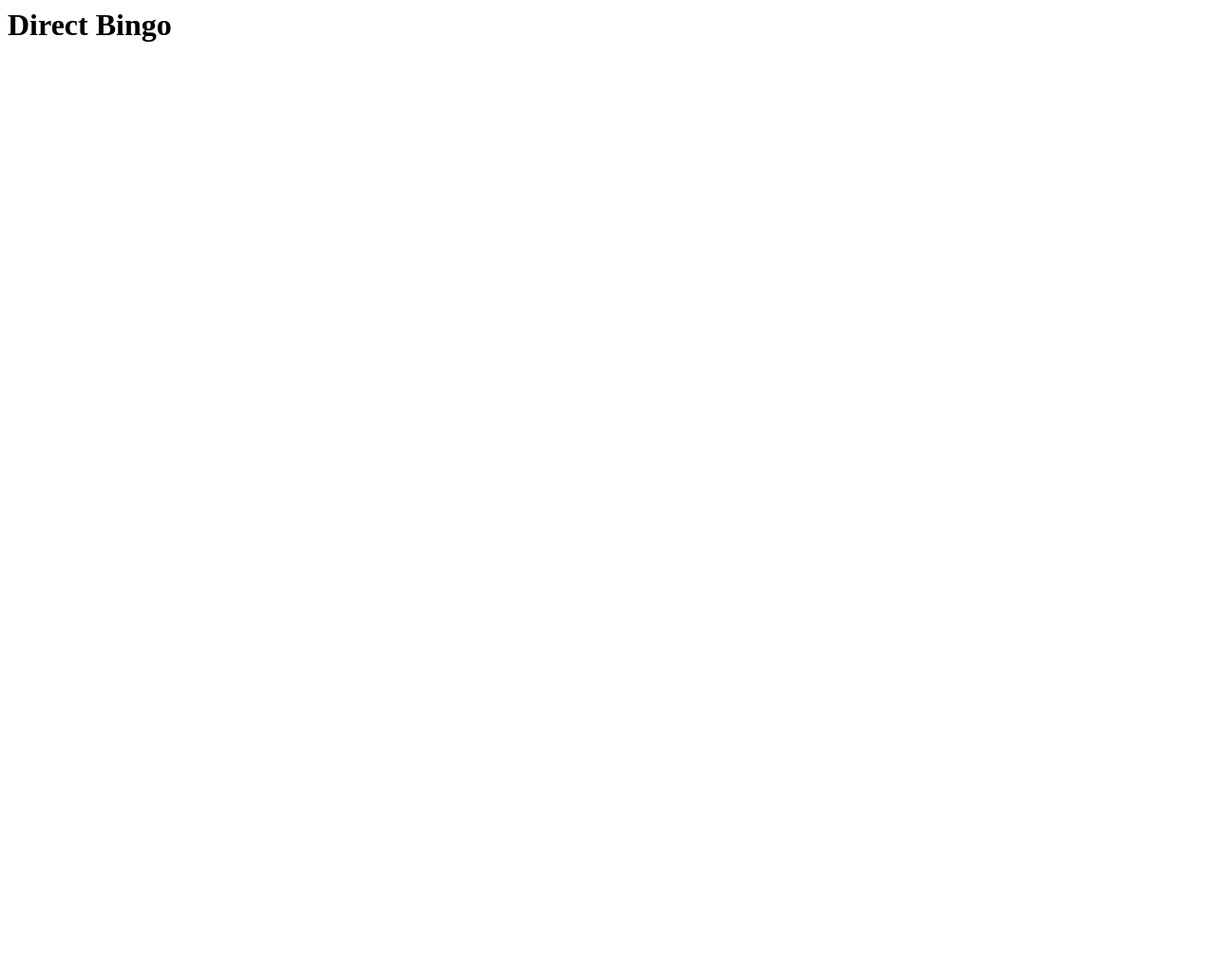
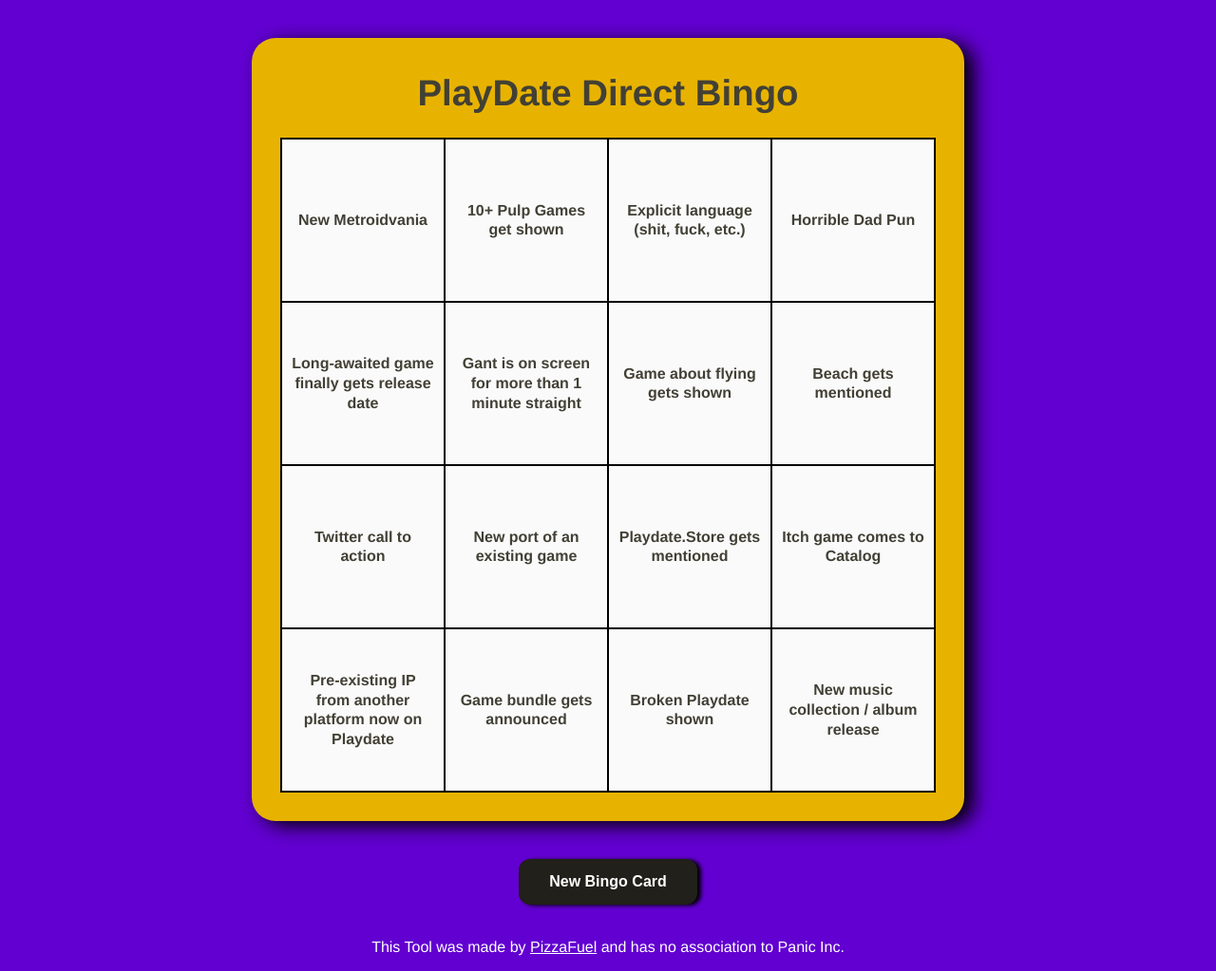
Before and after one commit to PizzaFuel/pdDirectBingo, a plain HTML site: page index.html in a window 1280 px wide. Shown: the whole page at 95% size. Before the commit the page ends 800 px from the top, so only its background shows below. Drawn offline with Linux system fonts and the light colour scheme.

Commit message:
Created the Bingo Card Generator

```diff
--- a/index.html
+++ b/index.html
@@ -1 +1,207 @@
-<h1>Direct Bingo</h1>
+<!DOCTYPE html>
+<html>
+<head>
+  <title>PlayDate Direct Bingo Generator</title>
+  <style>
+    table {
+      border-collapse: collapse;
+    }
+
+    body {
+        background-color: #6200D1;
+        font-family: "Roobert", Helvetica, sans-serif;
+    }
+
+    .mainContent {
+        background-color: #E8B300;
+        color: #424035;
+        border-radius: 25px;
+        padding: 10px 30px 30px 30px;
+        margin-left: auto;
+        margin-right: auto;
+        margin-top: 40px;
+        width: fit-content;
+        font-weight: bold;
+        box-shadow: 10px 5px 20px black;
+    }
+
+    td {
+        border: 2px solid black;
+        font-size: 1em;
+        line-height: 1.3em;
+        background-color: #FAFAFA;
+        padding: 10px;
+        min-width: 150px;
+        min-height: 150px;
+        max-width: 150px;
+        max-height: 150px;
+        width: 150px;
+        height: 150px;
+        text-align: center;
+    }
+
+    h1 {
+        width: 100%;
+        text-align: center;
+        font-weight: 800;
+        font-size: 2.4em;
+    }
+
+    .reset {
+        margin-left: auto;
+        margin-right: auto;
+        margin-top: 40px;
+        width: fit-content;
+    }
+
+    .reset button {
+        background-color: #21201A;
+        border: none;
+        color: white;
+        padding: 15px 32px;
+        text-align: center;
+        text-decoration: none;
+        display: inline-block;
+        font-size: 16px;
+        border-radius: 12px;
+        transition-duration: 0.4s;
+        box-shadow: 4px 1px 4px black;
+        font-weight: bold;
+    }
+
+    .reset button:hover {
+        background-color: #080706;
+    }
+
+    p, p a {
+        text-align: center;
+        color:white;
+        padding-top: 20px;
+    }
+
+    p a:hover {
+        font-weight: bolder;
+    }
+
+  </style>
+  <script>
+    function populateTable() {
+        var values = [
+    "Gant is on screen for more than 1 minute straight",
+    "Surprise celebrity appearance (Island Boys?)",
+    "Surprise Panic staff cameo",
+    "A 3D game is shown",
+    "A new contest gets announced",
+    "Cake gets mentioned",
+    "New sequel to a Playdate game",
+    "Long-awaited game finally gets release date",
+    "New port of an existing game",
+    "Itch game comes to Catalog",
+    "Santos Sisters gets mentioned",
+    "Playdate theme gets played",
+    "Stereo Dock",
+    "New tool for the Playdate gets unveiled",
+    "Game bundle gets announced",
+    "Trailer is almost exactly 3 minutes long",
+    "Trailer is shorter than 12 seconds",
+    "Horror game gets shown",
+    "Explicit language (shit, fuck, etc.)",
+    "Game we haven't heard about since last year",
+    "DLC / Free update for a game",
+    "Horrible Dad Pun",
+    "Face of a developer is on screen",
+    "Trailer has voiced narration",
+    "10+ Pulp Games get shown",
+    "Game about flying gets shown",
+    "Card-based game gets shown",
+    "Trailer contains unpacking animation",
+    "Podcast gets mentioned",
+    "New music collection / album release",
+    "Twitter call to action",
+    "Playdate.Store gets mentioned",
+    "New Metroidvania",
+    "Game about pets or monster training",
+    "Physical Playdate Merch",
+    "Something about speedrunning",
+    "Launch animation gets shown",
+    "Block pushing game",
+    "Special new animation for transitions between trailers",
+    "TWO crank puns in ONE trailer",
+    "Release: 2024",
+    "Releasing TODAY",
+    "Broken Playdate shown",
+    "Walking simulator",
+    "Beach gets mentioned",
+    "Pre-existing IP from another platform now on Playdate",
+    "Playdate in a sock is shown",
+    "PIIIIIZZZAAAAA!",
+    "Frog on screen",
+    "Trailer without sound",
+    "\"This Holiday Season\""
+    ];
+
+      var cells = document.getElementsByTagName('td');
+      var usedValues = [];
+
+      for (var i = 0; i < cells.length; i++) {
+        var randomIndex = Math.floor(Math.random() * values.length);
+        var randomValue = values[randomIndex];
+
+        cells[i].textContent = randomValue;
+
+        // Remove the used value from the array to prevent duplicates
+        values.splice(randomIndex, 1);
+        usedValues.push(randomValue);
+      }
+
+      console.log("Used Values:", usedValues);
+    }
+
+    window.addEventListener('DOMContentLoaded', populateTable);
+  </script>
+</head>
+<body>
+    <div class="mainContent">
+        <h1>PlayDate Direct Bingo</h1>
+        <table>
+            <tbody>
+            <tr>
+                <td></td>
+                <td></td>
+                <td></td>
+                <td></td>
+            </tr>
+            <tr>
+                <td></td>
+                <td></td>
+                <td></td>
+                <td></td>
+            </tr>
+            <tr>
+                <td></td>
+                <td></td>
+                <td></td>
+                <td></td>
+            </tr>
+            <tr>
+                <td></td>
+                <td></td>
+                <td></td>
+                <td></td>
+            </tr>
+            </tbody>
+        </table>
+    </div>
+
+
+    <div class="reset">
+        <button onclick="populateTable()">New Bingo Card</button>
+    </div>
+
+    <p>
+        This Tool was made by <a href="https://pizzafuel.itch.io/">PizzaFuel</a> and has no association to Panic Inc.
+    </p>
+
+</body>
+
+</html>
```
